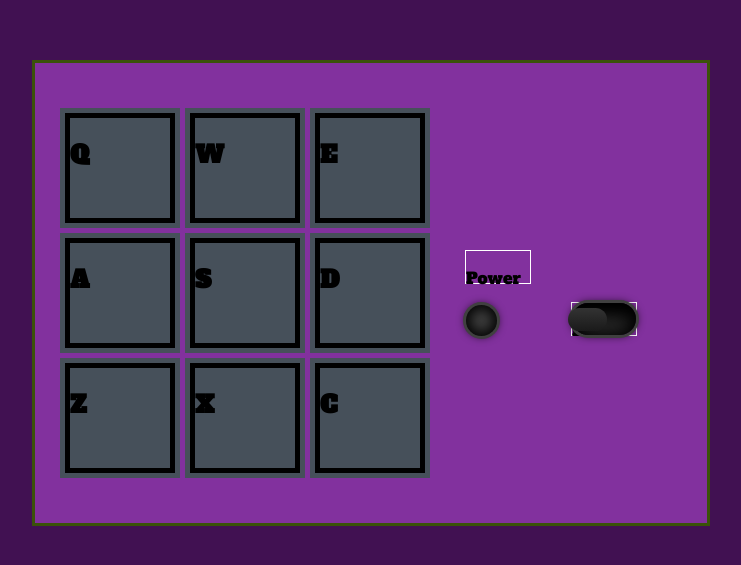
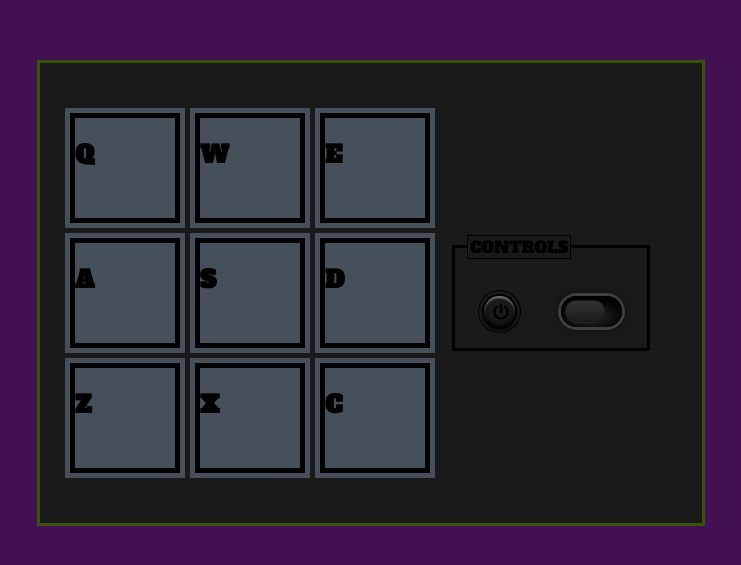
Before and after one commit to LenyPython/React-drum-machine, a React (Create React App) app: page / in a window 1280 px wide. Shown: the part 115-680 px from the top of the page, without its empty margins (277-1018 px from the left). Built offline with nearby package versions, Linux system fonts and the light colour scheme.

Commit message:
changed dipslay style, to display onOff button and slider for bank. src/controls/dis.scss srcstyle.scss

```diff
--- a/src/controls/Display.js
+++ b/src/controls/Display.js
@@ -1,10 +1,18 @@
 import React, {useEffect} from 'react';
 import './display.css'
+
+const pwrSvg = <svg className='pwrIcon'
+  xmlns="http://www.w3.org/2000/svg"
+  width="1em"
+  height="1em"
+  viewBox="0 0 512 512">
+  <path d="M400 54.1c63 45 104 118.6 104 201.9c0 136.8-110.8 247.7-247.5 248C120 504.3 8.2 393 8 256.4C7.9 173.1 48.9 99.3 111.8 54.2c11.7-8.3 28-4.8 35 7.7L162.6 90c5.9 10.5 3.1 23.8-6.6 31c-41.5 30.8-68 79.6-68 134.9c-.1 92.3 74.5 168.1 168 168.1c91.6 0 168.6-74.2 168-169.1c-.3-51.8-24.7-101.8-68.1-134c-9.7-7.2-12.4-20.5-6.5-30.9l15.8-28.1c7-12.4 23.2-16.1 34.8-7.8zM296 264V24c0-13.3-10.7-24-24-24h-32c-13.3 0-24 10.7-24 24v240c0 13.3 10.7 24 24 24h32c13.3 0 24-10.7 24-24z" />
+</svg>
 
 const Display = props => {
 
   useEffect(() => {
-    let slider = document.getElementById('bankSlider');
+    let slider = document.querySelector('.bankSlider')
     slider.classList.remove('light');
     slider.classList.remove('light2');
     if (props.power.value) {
@@ -16,26 +24,28 @@ const Display = props => {
   return (
     <div id='display'>
       <form>
+        <fieldset>
+          <legend>controls</legend>
           <label forHtml='power'>
-          <p>Power</p>
             <input
               id='power'
               type='checkbox'
               name='onoff'
               {...props.power}
             />
-          <span id='pwr'></span>
+            <span className='powerBtn'></span>
+            {pwrSvg}
           </label>
           <label forHtml='bank'>
-          <p>Bank</p>
             <input
               id='bank'
               type='checkbox'
               name='bank'
               {...props.bank}
             />
-          <span id='bankSlider' className='slider'></span>
+            <span className='bankSlider'></span>
           </label>
+        </fieldset>
       </form>
       {props.sound}
     </div>
--- a/src/controls/dis.scss
+++ b/src/controls/dis.scss
@@ -1,67 +1,111 @@
+$main: hsl(0,0%,10%);
+form{
+	fieldset{
+		color: black;
+		border: 3px solid black;
+		legend {
+			text-transform: uppercase;
+			border: 1px solid black;
+		}
+}
+}
 label {
-	border: 1px solid white;
-	margin:20px;
+	margin:10px;
 	position: relative;
 	cursor: pointer;
 	display: inline-block;
 	width: 4em;
 	height: 2em;
 	span{
+		position: relative;
+		display: inline-block;
+		cursor:pointer;
+		font-size:1.2rem;
+	}
+	.powerBtn{
 		width: 1.6em;
 		height: 1.6em;
-		position: relative;
-		display: inline-block;
-		background: hsl(0,0%,40%);
+		background: hsl(0,0%,10%);
+		box-shadow: 0 3px 4px hsl(0,0%,0%),
+								inset 0 -2px 5px hsl(0,0%,0%),
+								inset 0 2px 2px hsla(0,0%,100%,0.5),
+								0 0 0 2px hsl(0,0%,0%),
+								0 0 0 5px $main,
+								0 0 0 6px hsl(0,0%,0%);
+		border-radius: 50%;
+	}
+	.pwrIcon{
+		position:absolute;
+		left: 50%;
+		top: 50%;
+		transform: translate(-100%,-50%);
+		transition: .3s;
+	}
+	.bankSlider {
+		width: 3.2em;
+
+		height: 1.6em;
+		background: linear-gradient(hsl(0,0%,0%), hsl(0,0%,25%));
 		box-shadow: 0 0 0 3px hsl(0,0%, 25%), 0 0 10px hsl(0,0%,0%),
 						inset 0 0 25px hsl(0,0%,0%), inset 0 0 15px hsl(0,0%,0%);
-		border-radius: 50%;
-		font-size:1.2rem;
-	}
-	input[type='checkbox']{
-		display: none;
-		transition: .3s;
-		&:checked + .slider:before{
-			transform: translateX(1.6em);
-		}
-		&:checked + #pwr {
-		background: hsl(0,100%,50%);
-		box-shadow: 0 0 0 3px hsl(0,30%, 25%), 0 0 15px hsl(0,100%,50%),
-						inset 0 0 15px hsl(0,0%,0%), inset 0 0 15px hsl(0,0%,0%);
-		}
-	}
-}
-.slider {
-	width: unset;
-	height: unset;
-	position:absolute;
-	background: linear-gradient(hsl(0,0%,0%), hsl(0,0%,25%));
-	cursor:pointer;
 		inset: 0;
 		border-radius: 1em;
 		transition: .3s;
 		&:before {
 			position:absolute;
 			content: '';
-		height: 1.2em;
+			height: 1.1em;
 			width: 2em;
-		left: -0.2em;
+			left: 0.2em;
 			bottom: 0.2em;
 			background: linear-gradient(hsl(0,0%,20%), hsl(0,0%,10%));
+			border: 0.1em solid hsla(0,0%,10%,0.5);
 			border-radius: 1em;
 			transition: .3s;
 		}
 	}
+	input[type='checkbox']{
+		appearance: none;
+		-webkit-appearance: none;
+		width: 0;
+		height: 0;
+		transition: .3s;
+		&:checked + .bankSlider:before{
+			transform: translateX(0.8em);
+		}
+		&:checked ~ .pwrIcon {
+			fill: hsl(0,100%,50%);
+		}
+		&:checked ~ .powerBtn {
+		box-shadow: 0 0 0 hsl(0,0%,0%),
+								inset 0 0 10px hsl(0,100%,50%),
+								inset 0 -2px 5px hsl(0,0%,0%),
+								inset 0 1px 1px hsla(0,0%,100%,0.5),
+								0 0 0 2px hsl(0,0%,0%),
+								0 0 0 5px $main,
+								0 0 5px 6px hsl(0,100%,50%);
+		}
+	}
+}
 .light{
-	background: linear-gradient(hsl(340,100%,50%), hsl(340,100%,10%));
+	background: linear-gradient(hsl(340,100%,50%), hsl(340,100%,30%)) !important;
+	box-shadow: 0 0 0 3px hsl(0,0%, 25%),
+							0 0 10px hsl(0,0%,0%),
+							inset 0 0 5px hsl(0,0%,0%),
+							inset 0 0 15px hsl(0,0%,0%);
 	&:before{
-		box-shadow: 0 0 15px hsl(350,100%,50%);
+		box-shadow: 0 0 5px hsl(340,100%,70%);
 		background: linear-gradient(hsl(0,0%,15%), hsl(0,0%,5%));
 	}
 }
 .light2{
-	background: linear-gradient(hsl(10,100%,50%), hsl(10,100%,10%));
+	background: linear-gradient(hsl(10,100%,50%), hsl(10,100%,30%)) !important;
+	box-shadow: 0 0 0 3px hsl(0,0%, 25%),
+							0 0 10px hsl(0,0%,0%),
+							inset 0 0 5px hsl(0,0%,0%),
+							inset 0 0 15px hsl(0,0%,0%);
 	&:before{
-		box-shadow: 0 0 15px hsl(10,100%,50%);
+		box-shadow: 0 0 5px hsl(10,100%,70%);
 		background: linear-gradient(hsl(0,0%,15%), hsl(0,0%,5%));
 	}
 }
--- a/src/controls/display.css
+++ b/src/controls/display.css
@@ -1,6 +1,14 @@
+form fieldset {
+  color: black;
+  border: 3px solid black;
+}
+form fieldset legend {
+  text-transform: uppercase;
+  border: 1px solid black;
+}
+
 label {
-  border: 1px solid white;
-  margin: 20px;
+  margin: 10px;
   position: relative;
   cursor: pointer;
   display: inline-block;
@@ -8,62 +16,78 @@ label {
   height: 2em;
 }
 label span {
+  position: relative;
+  display: inline-block;
+  cursor: pointer;
+  font-size: 1.2rem;
+}
+label .powerBtn {
   width: 1.6em;
   height: 1.6em;
-  position: relative;
-  display: inline-block;
-  background: #666666;
-  box-shadow: 0 0 0 3px #404040, 0 0 10px black, inset 0 0 25px black, inset 0 0 15px black;
+  background: #1a1a1a;
+  box-shadow: 0 3px 4px black, inset 0 -2px 5px black, inset 0 2px 2px rgba(255, 255, 255, 0.5), 0 0 0 2px black, 0 0 0 5px #1a1a1a, 0 0 0 6px black;
   border-radius: 50%;
-  font-size: 1.2rem;
 }
-label input[type=checkbox] {
-  display: none;
+label .pwrIcon {
+  position: absolute;
+  left: 50%;
+  top: 50%;
+  transform: translate(-100%, -50%);
   transition: 0.3s;
 }
-label input[type=checkbox]:checked + .slider:before {
-  transform: translateX(1.6em);
-}
-label input[type=checkbox]:checked + #pwr {
-  background: red;
-  box-shadow: 0 0 0 3px #532d2d, 0 0 15px red, inset 0 0 15px black, inset 0 0 15px black;
-}
-
-.slider {
-  width: unset;
-  height: unset;
-  position: absolute;
+label .bankSlider {
+  width: 3.2em;
+  height: 1.6em;
   background: linear-gradient(black, #404040);
-  cursor: pointer;
+  box-shadow: 0 0 0 3px #404040, 0 0 10px black, inset 0 0 25px black, inset 0 0 15px black;
   inset: 0;
   border-radius: 1em;
   transition: 0.3s;
 }
-.slider:before {
+label .bankSlider:before {
   position: absolute;
   content: "";
-  height: 1.2em;
+  height: 1.1em;
   width: 2em;
-  left: -0.2em;
+  left: 0.2em;
   bottom: 0.2em;
   background: linear-gradient(#333333, #1a1a1a);
+  border: 0.1em solid rgba(26, 26, 26, 0.5);
   border-radius: 1em;
   transition: 0.3s;
 }
+label input[type=checkbox] {
+  appearance: none;
+  -webkit-appearance: none;
+  width: 0;
+  height: 0;
+  transition: 0.3s;
+}
+label input[type=checkbox]:checked + .bankSlider:before {
+  transform: translateX(0.8em);
+}
+label input[type=checkbox]:checked ~ .pwrIcon {
+  fill: red;
+}
+label input[type=checkbox]:checked ~ .powerBtn {
+  box-shadow: 0 0 0 black, inset 0 0 10px red, inset 0 -2px 5px black, inset 0 1px 1px rgba(255, 255, 255, 0.5), 0 0 0 2px black, 0 0 0 5px #1a1a1a, 0 0 5px 6px red;
+}
 
 .light {
-  background: linear-gradient(#ff0055, #330011);
+  background: linear-gradient(#ff0055, #990033) !important;
+  box-shadow: 0 0 0 3px #404040, 0 0 10px black, inset 0 0 5px black, inset 0 0 15px black;
 }
 .light:before {
-  box-shadow: 0 0 15px #ff002b;
+  box-shadow: 0 0 5px #ff6699;
   background: linear-gradient(#262626, #0d0d0d);
 }
 
 .light2 {
-  background: linear-gradient(#ff2b00, #330900);
+  background: linear-gradient(#ff2b00, #991a00) !important;
+  box-shadow: 0 0 0 3px #404040, 0 0 10px black, inset 0 0 5px black, inset 0 0 15px black;
 }
 .light2:before {
-  box-shadow: 0 0 15px #ff2b00;
+  box-shadow: 0 0 5px #ff8066;
   background: linear-gradient(#262626, #0d0d0d);
 }
 
--- a/src/style.css
+++ b/src/style.css
@@ -9,7 +9,7 @@ body {
 }
 
 #drum-machine {
-  background: #82319E;
+  background: #1a1a1a;
   padding: 30px;
   border: 3px solid #3A5209;
   min-width: 50vh;
--- a/src/style.scss
+++ b/src/style.scss
@@ -1,6 +1,6 @@
 $bg: #411152;
 $btnGray:rgb(70,80,90);
-$main: #82319E;
+$main: hsl(0,0%,10%);
 $light: #C860EB;
 $contrastDark: #3A5209;
 $contrastLight: #7A9E31;
```
Lines whose indentation alone changed are shown as unchanged.
